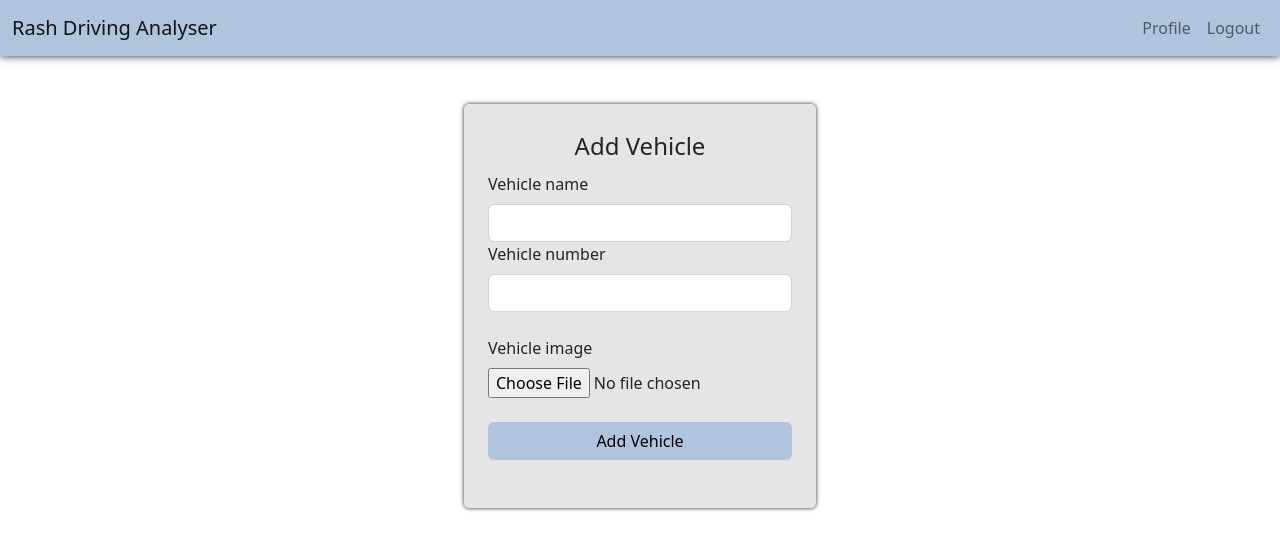
After one commit to Yukon2077/Rash-Driving-Analyser, a Flask app: page /vehicle/add in a window 1280 px wide. The commit adds this page. Shown: the top 550 px of the page. Run offline with Flask 2, Linux system fonts and the light colour scheme; the visitor is signed in with stand-in values (Sample User, id 1).

Commit message:
added New Stuff

```diff
--- a/Flask/app.py
+++ b/Flask/app.py
@@ -1,12 +1,18 @@
-from flask import Flask, render_template, redirect, url_for, request, session
-from flask_restful import Resource, Api
+from flask import Flask, render_template, redirect, url_for, request, session, send_from_directory
+from flask_restful import Resource, Api, reqparse
 from flask_sqlalchemy import SQLAlchemy
 from werkzeug.security import generate_password_hash, check_password_hash
-import secrets
+from werkzeug.utils import secure_filename
+import secrets, uuid, os
 
 app=Flask(__name__)
 
 api = Api(app)
+
+ALLOWED_EXTENSIONS = {'png', 'jpg', 'jpeg', 'webp'}
+UPLOAD_FOLDER = 'images'
+app.config['UPLOAD_FOLDER'] = UPLOAD_FOLDER
+app.config['MAX_CONTENT_LENGTH'] = 16 * 1000 * 1000
 
 app.config['SQLALCHEMY_DATABASE_URI'] = 'sqlite:///database.db'
 app.config['SQLALCHEMY_TRACK_MODIFICATIONS'] = False
@@ -21,14 +27,18 @@ class User(db.Model):
     name = db.Column(db.String, nullable = False)
     email = db.Column(db.String, unique = True, nullable = False)
     password = db.Column(db.String, nullable = False)
+    user_token = db.Column(db.String, unique = True)
     vehicles = db.relationship('Vehicle', backref = 'user')
 
+
 class Vehicle(db.Model):
+    __table_args__ = (db.UniqueConstraint('vehicle_id', 'user_id', 'vehicle_image'),)
     vehicle_id = db.Column(db.Integer, primary_key = True)
     user_id = db.Column(db.Integer, db.ForeignKey('user.user_id'), nullable = False)
-    vehicle_image = db.Column(db.LargeBinary, nullable=False)
+    vehicle_image = db.Column(db.String, nullable=False)
     vehicle_name = db.Column(db.String, nullable = False)
     vehicle_number = db.Column(db.String, nullable = False)
+    vehicle_token = db.Column(db.String, unique = True)
     data = db.relationship('DrivingData', backref = 'vehicle')
 
 class DrivingData(db.Model):
@@ -48,43 +58,128 @@ def index():
 
 @app.route('/login', methods = ['GET', 'POST'])
 def login():
-    if request.method == 'GET':
-        return render_template('login.html')
+    if 'user_id' not in session:
+        if request.method == 'GET':
+            return render_template('login.html')
+        else:
+            email = request.form.get('email')
+            password = request.form.get('password')
+            user = User.query.filter_by(email = email).first()
+            if user:
+                if check_password_hash(user.password, password):
+                    session['user_id'] = user.user_id
+                    return redirect(url_for('profile'))
+                else:
+                    return render_template('login.html', error_code = 1)
+            else:
+                return render_template('login.html', error_code = 2)
     else:
-        email = request.form.get('email')
-        password = request.form.get('password')
-        user = User.query.filter_by(email = email).first()
-        if user and check_password_hash(user.password, password):
-            return redirect(url_for('profile'))
-        else:
-            return render_template('login.html')
+        return redirect(url_for('profile'))
+
 
 @app.route('/register', methods = ['GET', 'POST'])
 def register():
-    if request.method == 'GET':
-        return render_template('register.html')
+    if 'user_id' not in session:
+        if request.method == 'GET':
+            return render_template('register.html')
+        else:
+            name = request.form.get('name')
+            email = request.form.get('email')
+            password = request.form.get('password')
+            confirm_password = request.form.get('confirm_password')
+            if password != confirm_password:
+                return render_template('register.html', error_code = 1)
+            if not bool(User.query.filter_by(email = email).first()):
+                user = User(name = name, email = email, password = generate_password_hash(password))
+                db.session.add(user)
+                db.session.commit()
+                if user.user_id:
+                    session['user_id'] = user.user_id
+                    return redirect(url_for('profile'))
+                else:
+                    return render_template('register.html', error_code = 3)
+            else:
+                return render_template('register.html', error_code = 2)
     else:
-        name = request.form.get('name')
-        email = request.form.get('email')
-        password = request.form.get('password')
-        confirm_password = request.form.get('confirm_password')
-        if password != confirm_password:
-            return render_template('register.html')
-        if not User.query.filter_by(email = email).first():
-            user = User(name = name, email = email, password = generate_password_hash(password))
-            db.session.add(user)
-            db.session.commit()
-            if user.user_id:
-                session['user_id'] = user.user_id
-                return redirect(url_for('profile'))
-        else:
-            return render_template('register.html')
+        return redirect(url_for('profile'))
 
 @app.route('/profile')
 def profile():
-    return render_template('profile.html')
+    if 'user_id' in session:
+        user = User.query.with_entities(User.name, User.email).filter_by(user_id = session['user_id']).first()
+        vehicles = Vehicle.query.filter_by(user_id = session['user_id']).all()
+        vehicle_count = Vehicle.query.filter_by(user_id = session['user_id']).count()
+        return render_template('profile.html', user = user, vehicles = vehicles, vehicle_count = vehicle_count)
+    else:
+        return redirect(url_for('login'))
+
+@app.route('/vehicle/add', methods=['GET', 'POST'])
+def add_vehicle():
+    if 'user_id' in session:
+        if request.method == 'GET':
+            return render_template('add_vehicle.html')
+        else:
+            name = request.form.get('name')
+            number = request.form.get('number')
+            image = request.files.get('image')
+            if name == '' or number == '':
+                return render_template('add_vehicle.html', error_code = 1)
+            if image.filename == '':
+                return render_template('add_vehicle.html', error_code = 2)
+            if image and allowed_file(image.filename):
+                image.filename = str(uuid.uuid4()) + '.' + image.filename.rsplit('.', 1)[1]
+                filename = secure_filename(image.filename)
+                vehicle = Vehicle(
+                    user_id = session['user_id'],
+                    vehicle_image = filename,
+                    vehicle_name = name,
+                    vehicle_number = number,
+                    )
+                db.session.add(vehicle)
+                db.session.commit()
+                path = os.path.join(
+                    app.config['UPLOAD_FOLDER'],
+                    str(session['user_id']),
+                    str(vehicle.vehicle_id))
+                if not os.path.exists(path):
+                    os.makedirs(path)
+                image.save(os.path.join(path, filename))
+                return redirect(url_for('profile'))
+    else:
+        return redirect(url_for('login'))
+
+@app.route('/vehicle/<int:vehicle_id>')
+def view_vehicle(vehicle_id):
+    if 'user_id' in session:
+        vehicle = Vehicle.query.filter_by(user_id = session['user_id'], vehicle_id = vehicle_id).first()
+        return render_template('view_vehicle.html', vehicle = vehicle)
+    else:
+        return redirect(url_for('login'))
+
+@app.route('/logout')
+def logout():
+    session.pop('user_id')
+    return redirect(url_for('login'))
+
+@app.route('/uploads/<int:vehicle_id>/<string:image>')
+def download_file(vehicle_id, image):
+    if 'user_id' in session:
+        return send_from_directory(app.config["UPLOAD_FOLDER"] + '\\' +
+            str(session['user_id']) + '\\' +
+            str(vehicle_id), image)
+    else:
+        return redirect(url_for('login'))
+
+def allowed_file(filename):
+    return '.' in filename and \
+           filename.rsplit('.', 1)[1].lower() in ALLOWED_EXTENSIONS
 
 #========================================REST APIS========================================#
+
+parser = reqparse.RequestParser()
+parser.add_argument('email', type=str)
+parser.add_argument('password', type=str)
+#args = parser.parse_args()
 
 class LoginApi(Resource):
     def post(self, email, password):
@@ -102,6 +197,9 @@ class VehicleApi(Resource):
     def get(self, token, id):
         return '1234'
 
+    def post(self, token, id):
+        return '1234'
+
 api.add_resource(LoginApi, '/api/login')
 api.add_resource(RegisterApi, '/api/register')
 api.add_resource(VehicleListApi, '/api/vehicle')
@@ -115,5 +213,5 @@ def after_request(response):
     return response
 
 if __name__ == '__main__':
-    #db.create_all()
+    db.create_all()
     app.run(debug = True, port = 80, host = '0.0.0.0')
--- a/Flask/static/styles.css
+++ b/Flask/static/styles.css
@@ -21,3 +21,28 @@ form {
 	border-radius: 5px;
 	box-shadow: 0px 0px 4px;
 }
+
+.form-subtitle-link {
+	font-size: 14px;
+}
+
+.stretched-link {
+	color: black;
+	text-decoration: none;
+	transition-duration: 0.3s;
+}
+
+.stretched-link:hover {
+	color: black;
+	text-decoration: none;
+	transition-duration: 0.3s;
+}
+
+.card {
+	transition-duration: 0.3s;
+}
+
+.card:hover {
+	box-shadow: 0px 0px 12px;
+	transition-duration: 0.3s;
+}
--- /dev/null
+++ b/Flask/templates/add_vehicle.html
@@ -0,0 +1,32 @@
+{% extends 'skeleton.html' %}
+
+{% block title %}Add Vehicle - Rash Driving Analyser{% endblock title %}
+
+{% block body %}
+
+	<form class="mx-auto my-5 p-4" method="post" enctype=multipart/form-data>
+		<fieldset>
+			<legend class="text-center">Add Vehicle</legend>
+			<label class="form-label">Vehicle name</label>
+			<input type="text" name="name" class="form-control">
+			<label class="form-label">Vehicle number</label>
+			<input type="text" name="number" class="form-control"><br>
+			<label class="form-label">Vehicle image</label>
+			<input type="file" name="image"><br><br>
+			<input type="submit" value="Add Vehicle" class="btn btn-steel w-100">
+		</fieldset><br>
+
+		{% if error_code == 1 %}
+			<div class="alert alert-danger" role="alert">
+				Wrong email or password. Please try again.
+			</div>
+		{% endif %}
+		{% if error_code == 2 %}
+			<div class="alert alert-danger" role="alert">
+				Email doesn't exist. Register to login.
+			</div>
+		{% endif %}
+
+	</form>
+
+{% endblock body %}
--- a/Flask/templates/skeleton.html
+++ b/Flask/templates/skeleton.html
@@ -16,9 +16,13 @@
 	    	</button>
 	    	<div class="collapse navbar-collapse" id="navbarToggler">
 	      		<ul class="navbar-nav ms-auto mb-2 mb-lg-0">
+	      			{% if 'user_id' not in session %}
 		        	<li class="nav-item"><a class="nav-link" href="/login">Login</a></li>
 		        	<li class="nav-item"><a class="nav-link" href="/register">Register</a></li>
-		        	<li class="nav-item"><a class="nav-link" href="">Profile</a></li>
+		        	{% else %}
+		        	<li class="nav-item"><a class="nav-link" href="/profile">Profile</a></li>
+		        	<li class="nav-item"><a class="nav-link" href="/logout">Logout</a></li>
+		        	{% endif %}
 	      		</ul>
 	    	</div>
 	 	</div>
```
Also changed, not shown: Flask/templates/login.html (+15 -1 lines), Flask/templates/profile.html (+36 -2 lines), Flask/templates/register.html (+17 -0 lines), Flask/templates/view_vehicle.html (added, +13 -0 lines).
